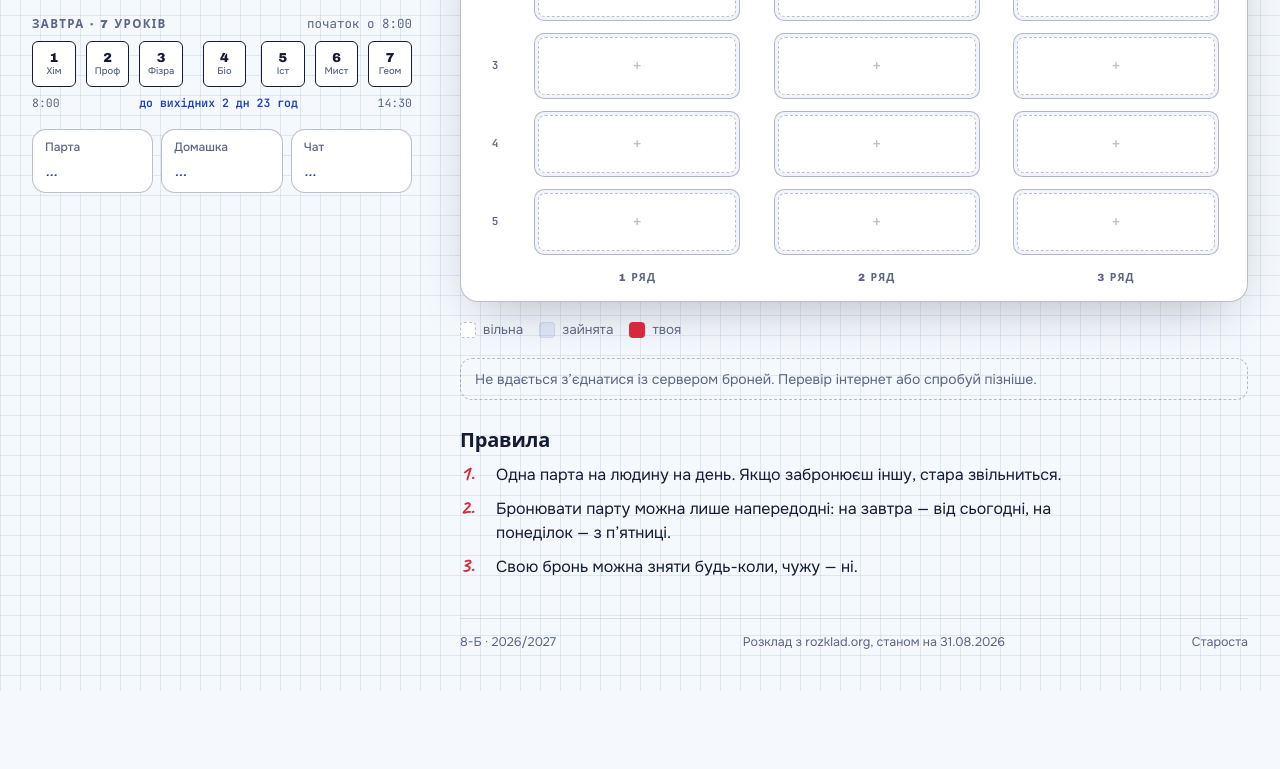
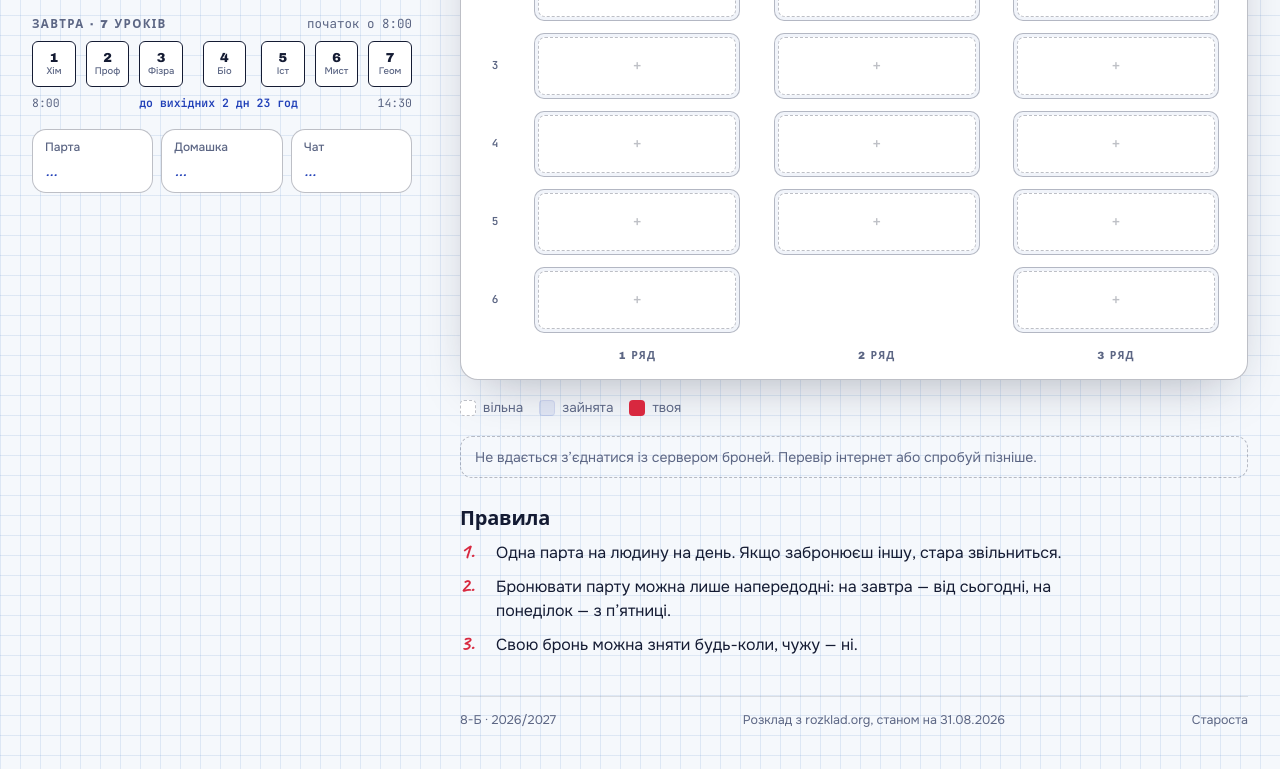
Before and after one commit to ssigmasigma17-sketch/Ssigma17, a plain HTML site: page 8b/index.html in a window 1280 px wide. Shown: the part 405-1174 px from the top of the page. Before the commit the page ends 1096 px from the top, so only its background shows below. Drawn offline with Linux system fonts and the light colour scheme; no server answers; a web font is replaced by a local one.

Commit message:
8-Б: у бокових рядах по 6 парт, у середньому 5
Co-Authored-By: Claude Opus 5.5 <noreply@anthropic.com>
Claude-Session: https://claude.ai/code/session_01HGvVXHz97L15ufvmuLNbnN

```diff
--- a/8b/app.js
+++ b/8b/app.js
@@ -212,7 +212,8 @@
   // бронюється вся парта: id «ряд-парта»
   const seatName = id => { const [r, d] = id.split('-'); return { r, d, text: `ряд ${r}, парта ${d}` }; };
   const seatIds = [];
-  for (let r = 1; r <= C.rows; r++) for (let d = 1; d <= C.desks; d++) seatIds.push(`${r}-${d}`);
+  const ROWS = C.layout.length, DEPTH = Math.max(...C.layout);
+  C.layout.forEach((n, i) => { for (let d = 1; d <= n; d++) seatIds.push(`${i + 1}-${d}`); });
   const TOTAL = seatIds.length;
   // старі броні окремих місць («1-2-L») не показуємо
   const cleanDay = day => {
@@ -637,18 +638,20 @@
     }
     $('room').classList.toggle('loading', !lastSync && api === server && $('demo').hidden);
     const rows = $('rows');
-    rows.style.setProperty('--rows', C.rows);
+    rows.style.setProperty('--rows', ROWS);
     rows.textContent = '';
-    for (let d = 1; d <= C.desks; d++) {
+    for (let d = 1; d <= DEPTH; d++) {
       rows.append(h('div', 'desk-no', d));
-      for (let r = 1; r <= C.rows; r++) {
+      for (let r = 1; r <= ROWS; r++) {
+        // у коротшому ряду ззаду порожньо
+        if (d > C.layout[r - 1]) { rows.append(h('div', 'desk-gap')); continue; }
         const desk = h('div', 'desk');
         desk.append(seatButton(`${r}-${d}`, day, favFree && fav === `${r}-${d}`));
         rows.append(desk);
       }
     }
     rows.append(h('div'));
-    for (let r = 1; r <= C.rows; r++) rows.append(h('div', 'row-name', `${r} ряд`));
+    for (let r = 1; r <= ROWS; r++) rows.append(h('div', 'row-name', `${r} ряд`));
     fitNames();
     const sync = $('sync');
     sync.classList.remove('off');
--- a/8b/data.js
+++ b/8b/data.js
@@ -86,9 +86,8 @@ window.CLASS = {
     ],
   ],
 
-  // клас: 3 ряди по 5 парт, бронюється вся парта
-  rows: 3,
-  desks: 5,
+  // клас: скільки парт у кожному ряду (1 ряд, 2 ряд, 3 ряд); бронюється вся парта
+  layout: [6, 5, 6],
   // на скільки навчальних днів наперед видно домашку
   hwDays: 5,
 
--- a/8b/style.css
+++ b/8b/style.css
@@ -279,6 +279,7 @@ main { padding-top: 22px; }
   row-gap: 12px;
   align-items: center;
 }
+.desk-gap { min-height: 1px; }
 .desk-no { font: 600 11px/1 var(--f-mono); color: var(--muted); text-align: center; }
 .row-name { font: 700 10.5px/1 var(--f-display); letter-spacing: 0.1em; text-transform: uppercase; color: var(--muted); text-align: center; padding-top: 6px; }
 
--- a/8b/sw.js
+++ b/8b/sw.js
@@ -1,5 +1,5 @@
 // Сайт відкривається і без інтернету: сторінка з кешу, шрифти з кешу. Броні (/api) завжди з мережі.
-const VERSION = '8b-v7';
+const VERSION = '8b-v8';
 const SHELL = ['./', 'index.html', 'style.css', 'app.js', 'data.js', 'manifest.webmanifest', 'icons/icon-192.png'];
 
 self.addEventListener('install', e => {
```
